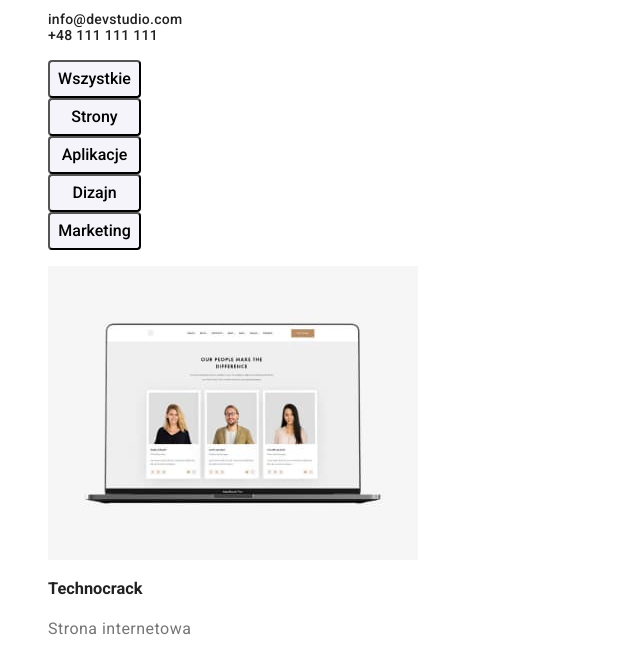
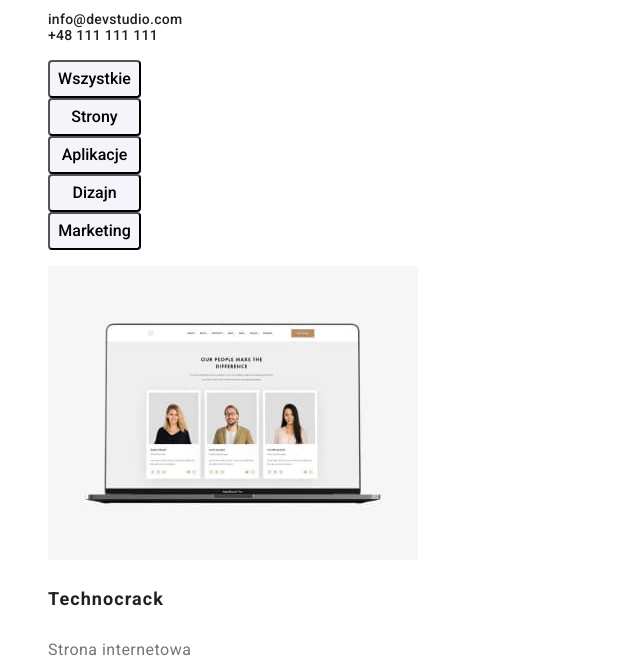
Before and after one commit to romizka/goit-markup-hw-02, a plain HTML site: page portfolio.html in a window 1280 px wide. Shown: the part 106-764 px from the top of the page, without its empty margins (0-640 px from the left). Drawn offline with Linux system fonts and the light colour scheme.

Commit message:
Update 01.12.22

```diff
--- a/css/portfolio.css
+++ b/css/portfolio.css
@@ -19,7 +19,7 @@ body {
     color: var(--main-grey);
     background-color: #fff;
     font-size: 14px;
-    letter-spacing: 0.03;
+    letter-spacing: 0.03em;
 }
 
 button {
@@ -111,7 +111,7 @@ button {
 
 }
 
-.portfolioname {
+.portfolio-name {
     font-weight: 700;
     font-size: 18px;
     line-height: 2.0;
```
Also changed, not shown: index.html (+1 -1 lines).
